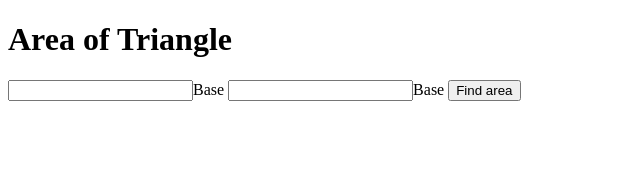
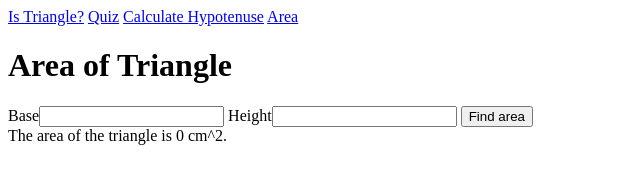
Before and after one commit to Gautam2305/mark-12-is-triangle, a plain HTML site: page area.html in a window 1280 px wide. Both pictures are taken after a click on the button "Find area". Shown: the whole page, without its empty margins (0-640 px from the left). Drawn offline with Linux system fonts and the light colour scheme.

Commit message:
updates: area.js and area.html

```diff
--- a/area.html
+++ b/area.html
@@ -7,12 +7,19 @@
     <title>Area of a triangle.</title>
 </head>
 <body>
+    <nav>
+        <a href="isTriangle.html">Is Triangle?</a>
+        <a href="quiz.html">Quiz</a>
+        <a href="hypotenuse.html">Calculate Hypotenuse</a>
+        <a href="area.html">Area</a>
+
+    </nav>
     <h1>Area of Triangle</h1>
     <label>
-        <input type="number" class="side-input"/>Base
+        Base<input type="number" id="base-length"/>
     </label>
     <label>
-        <input type="number" class="side-input"/>Base
+        Height<input type="number" id="height-length"/>
     </label>
     <button id="area-button">Find area</button>
     <div id="output"></div>
--- a/area.js
+++ b/area.js
@@ -0,0 +1,16 @@
+var baseLength = document.querySelector("#base-length");
+var heightLength = document.querySelector("#height-length");
+var areaButton = document.querySelector("#area-button");
+var outputEl = document.querySelector("#output");
+
+function calculateAreaTriangle( a, b){
+    var AreaTriangle = 0.5*a*b;
+    return AreaTriangle;
+}
+function calculateArea(){
+    var newAreaTriangle = calculateAreaTriangle(Number(baseLength.value), Number(heightLength.value))
+    outputEl.innerText = "The area of the triangle is " + newAreaTriangle
++" cm^2."
+}
+
+areaButton.addEventListener("click", calculateArea);
```
